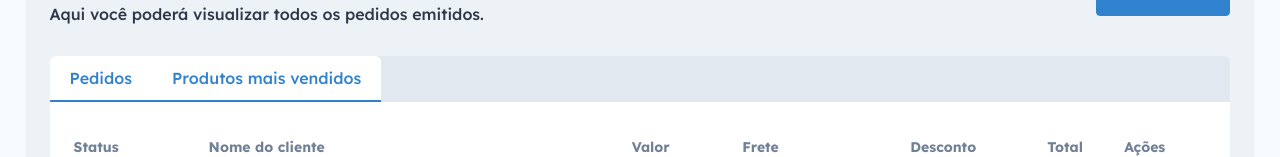
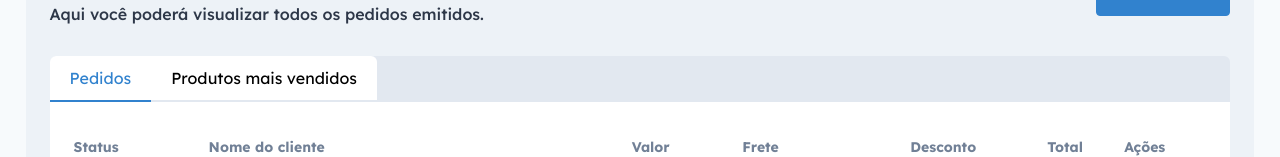
Before and after one commit to cristianosilvar/sti3-ListaDePedidos, a React (Create React App) app: page / in a window 1280 px wide. Shown: the part 163-320 px from the top of the page. Built offline with nearby package versions, Linux system fonts and the light colour scheme; no server answers.

Commit message:
feat: new style navBar buttons

```diff
--- a/src/pages/Home/Home.jsx
+++ b/src/pages/Home/Home.jsx
@@ -26,12 +26,12 @@ export default function Home({children}) {
                 <div className='navBar'>
                     <NavLink
                     to='/'
-                    className='navBar-orders'
+                    className='active'
                     onClick={() => setPage('orders')}
                     >Pedidos</NavLink>
                     <NavLink
                     to='/'
-                    className='navBar-bestSellers'
+                    className={({page}) => (page == 'best-sellers'  ? 'active' : '')}
                     onClick={() => setPage('best-sellers')}
                     >Produtos mais vendidos</NavLink>
                 </div>
@@ -50,12 +50,12 @@ export default function Home({children}) {
                 <div className='navBar'>
                     <NavLink
                     to='/'
-                    className='navBar-orders'
+                    className={({page}) => (page == 'orders' ? 'active' : '')}
                     onClick={() => setPage('orders')}
                     >Pedidos</NavLink>
                     <NavLink
                     to='/'
-                    className='navBar-bestSellers'
+                    className='active'
                     onClick={() => setPage('best-sellers')}
                     >Produtos mais vendidos</NavLink>
                 </div>
--- a/src/pages/Home/style/Home.css
+++ b/src/pages/Home/style/Home.css
@@ -29,23 +29,6 @@ section {
     border-color: var(--blue-900);
 }
 
-.navBar-orders, .navBar-bestSellers {
-    font-size: 1rem;
-    font-weight: 400;
-    padding: var(--space-3) var(--space-5);
-    background-color: var(--white);
-    border-bottom: 2px solid var(--gray-200);
-}
-
-.navBar-orders { border-top-left-radius: var(--radius-md); }
-.navBar-bestSellers { border-top-right-radius: var(--radius-md); }
-
-.active {
-    color: var(--blue-500);
-    font-weight: 500;
-    border-bottom: 2px solid var(--blue-500);
-}
-
 .navBar {
     width: 100%;
     background-color: var(--gray-200);
@@ -54,3 +37,19 @@ section {
     border-top-left-radius: var(--radius-md);
     border-bottom: 2px solid var(--gray-200);
 }
+
+.navBar > a {
+    font-size: 1rem;
+    font-weight: 400;
+    padding: var(--space-3) var(--space-5);
+    background-color: var(--white);
+    border-bottom: 2px solid var(--gray-200);
+}
+.navBar > a:nth-child(1) { border-top-left-radius: var(--radius-md); }
+.navBar > a:nth-child(2) { border-top-right-radius: var(--radius-md); }
+
+.active {
+    color: var(--blue-500);
+    font-weight: 500;
+    border-bottom: 2px solid var(--blue-500) !important;
+}
```
